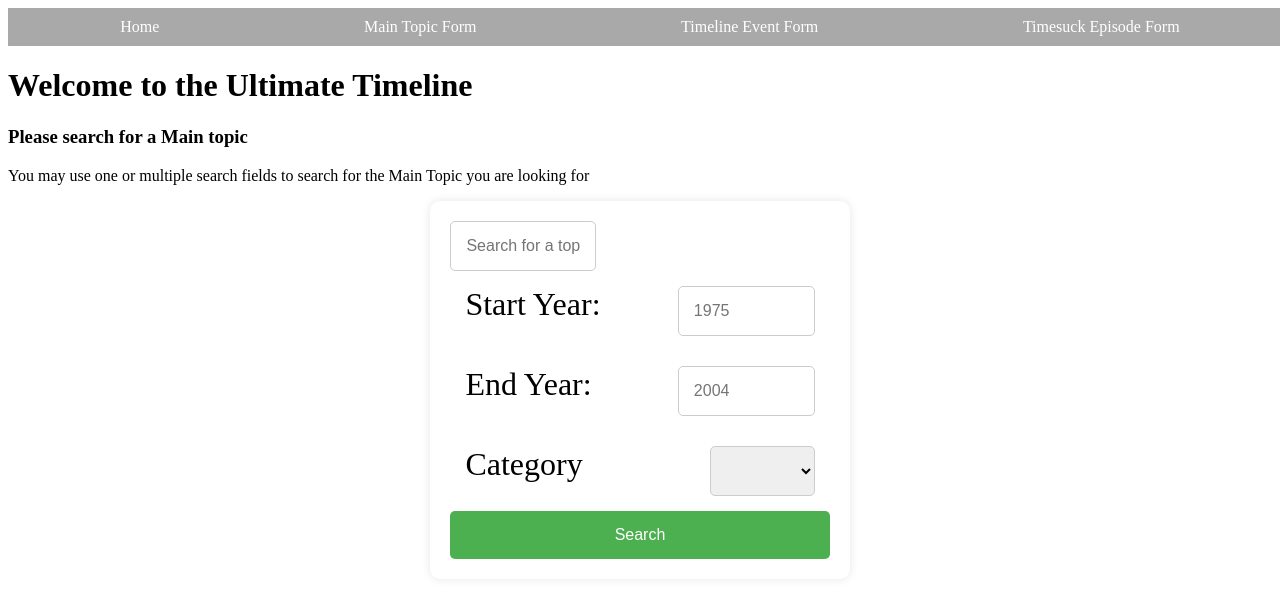
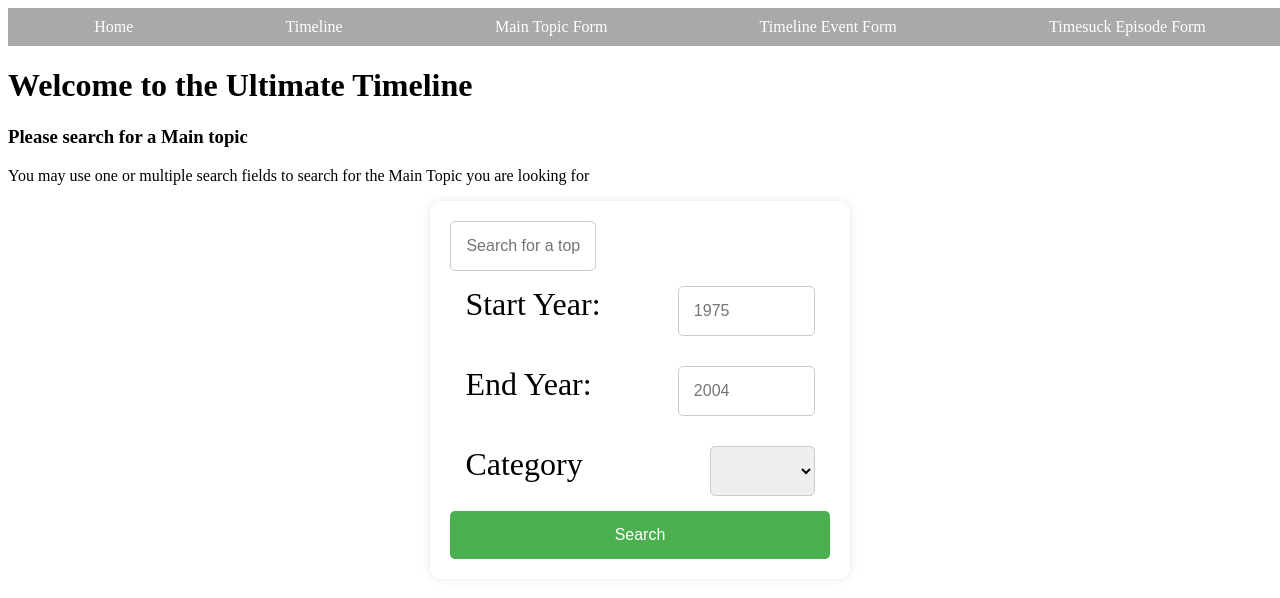
Before and after one commit to SilverJ1369/backend-project-frontend, an Angular app: page /home in a window 1280 px wide. Shown: the top 598 px of the page. Built offline with nearby package versions, Linux system fonts and the light colour scheme; no server answers.

Commit message:
Add Timeline link to navbar component

```diff
--- a/src/app/shared/navbar/navbar.component.html
+++ b/src/app/shared/navbar/navbar.component.html
@@ -1,5 +1,6 @@
 <nav style="background-color: darkgrey;" [class.sidebar-opened]="sidebarOpened">
   <a routerLink="/" routerLinkActive="active-link" [routerLinkActiveOptions]="{exact: true}">Home</a>
+  <a routerLink="/timeline" routerLinkActive="active-link">Timeline</a>
   <a routerLink="/main-topic-form" routerLinkActive="active-link">Main Topic Form</a>
   <a routerLink="/timeline-event-form" routerLinkActive="active-link">Timeline Event Form</a>
   <a routerLink="/timesuck-episode-form" routerLinkActive="active-link">Timesuck Episode Form</a>
```
